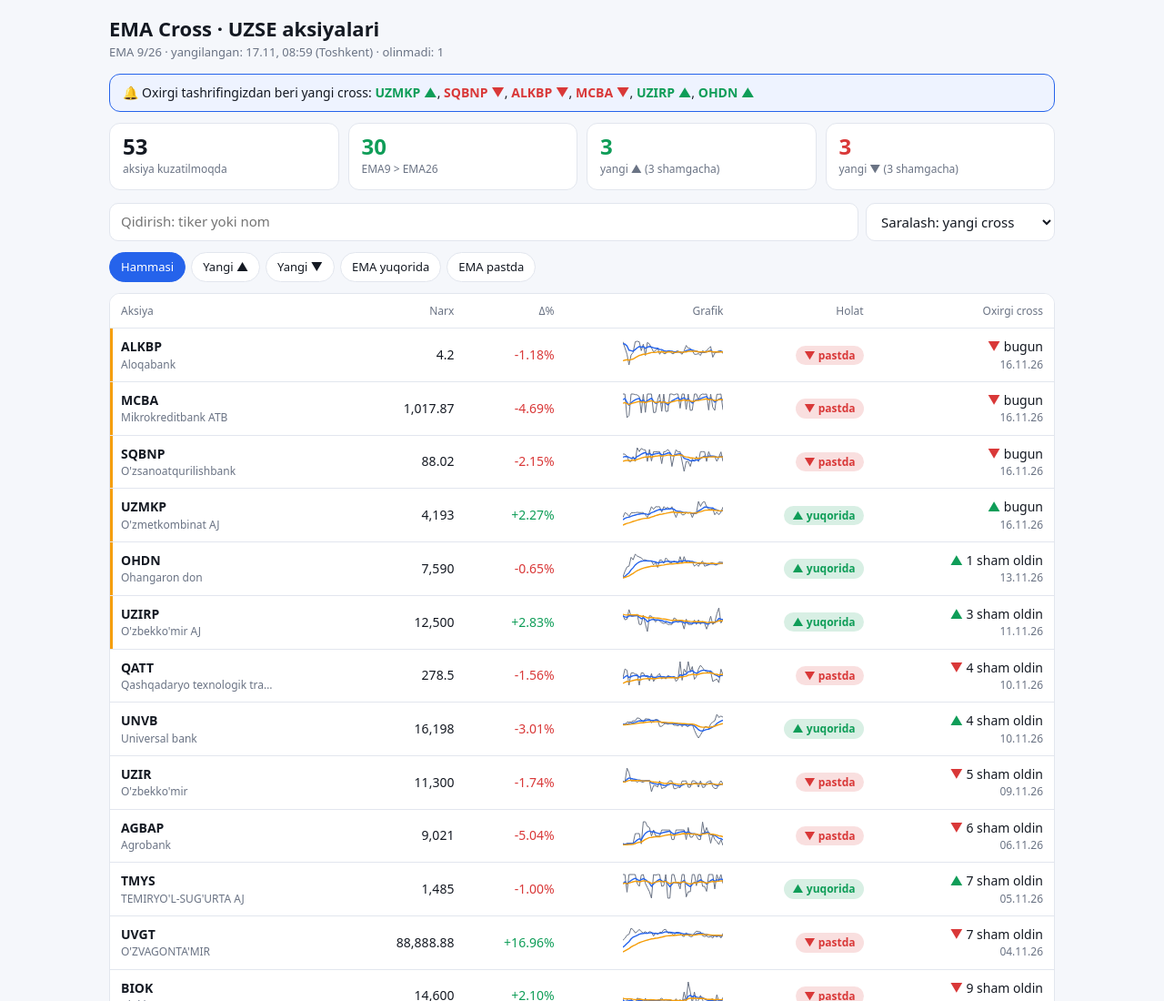
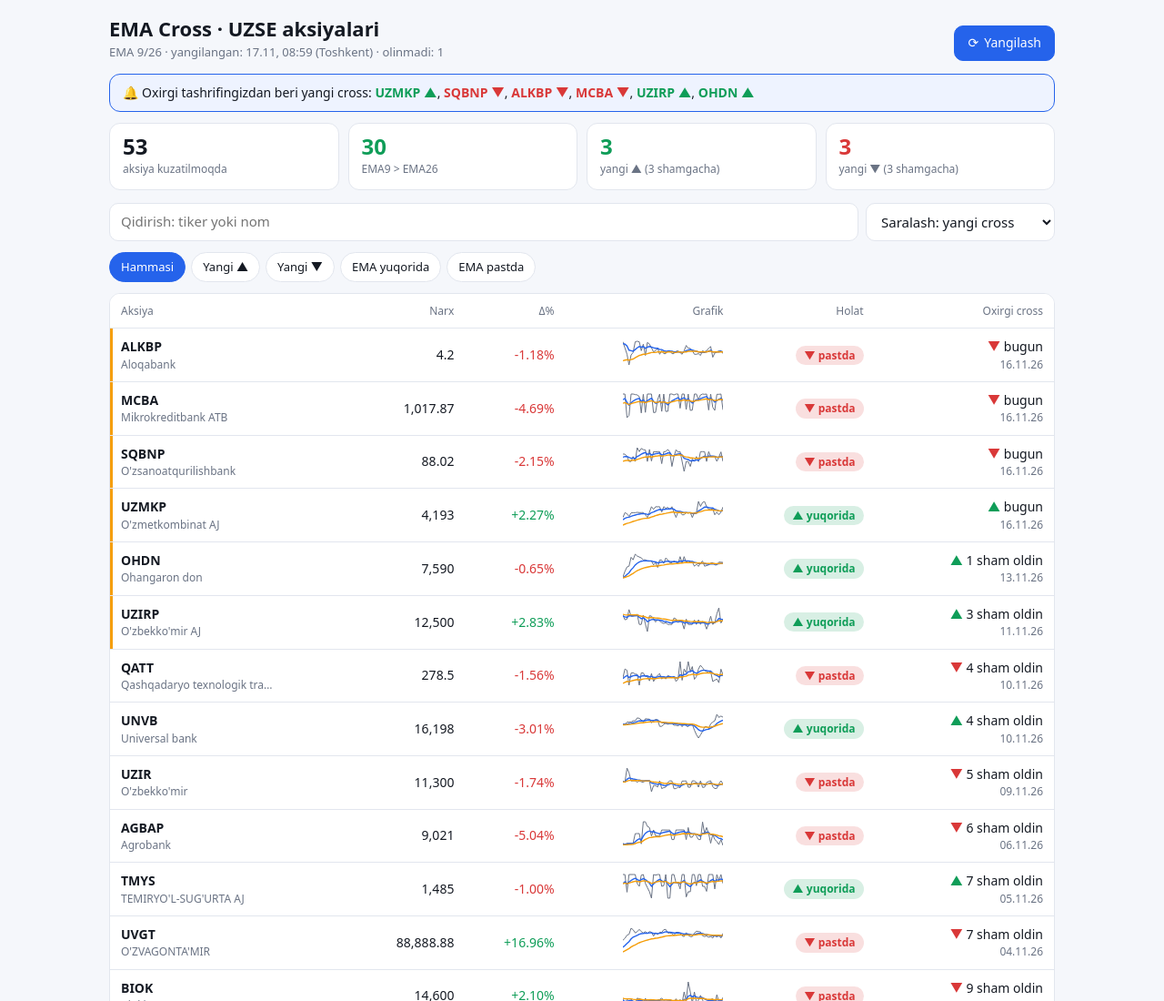
Before and after one commit to sardor9/ema-cross-alert, a plain HTML site: page docs/index.html in a window 1280 px wide. Shown: the top 1100 px of the page at 91% size. Drawn offline with Linux system fonts and the light colour scheme.

Commit message:
Add buttons for actions and toast notifications

```diff
--- a/docs/index.html
+++ b/docs/index.html
@@ -15,6 +15,13 @@ h1{font-size:22px;margin:0}.sub{color:var(--mut);font-size:13px}
 .stats{display:grid;grid-template-columns:repeat(auto-fit,minmax(150px,1fr));gap:10px;margin-bottom:14px}
 .st{background:var(--card);border:1px solid var(--bd);border-radius:12px;padding:12px 14px}
 .st b{display:block;font-size:24px;line-height:1.1}.st span{color:var(--mut);font-size:12px}
+.acts{display:flex;gap:8px;align-items:center}
+.btn{background:var(--card);color:var(--tx);border:1px solid var(--bd);border-radius:10px;padding:8px 14px;font:inherit;font-size:14px;cursor:pointer;text-decoration:none;display:inline-flex;gap:6px;align-items:center}
+.btn:hover{border-color:var(--ac)}.btn[disabled]{opacity:.6;cursor:default}
+.btn.p{background:var(--ac);border-color:var(--ac);color:#fff}
+@keyframes sp{to{transform:rotate(360deg)}}.spin{display:inline-block;animation:sp .8s linear infinite}
+#toast{position:fixed;left:50%;bottom:calc(20px + env(safe-area-inset-bottom));transform:translateX(-50%);background:var(--tx);color:var(--bg);padding:9px 16px;border-radius:99px;font-size:14px;opacity:0;pointer-events:none;transition:opacity .25s;z-index:20;max-width:90vw;text-align:center}
+#toast.on{opacity:1}
 .bar{display:flex;flex-wrap:wrap;gap:8px;align-items:center;margin-bottom:12px}
 input,select{background:var(--card);color:var(--tx);border:1px solid var(--bd);border-radius:10px;padding:9px 12px;font:inherit}
 input{flex:1;min-width:150px}
@@ -50,7 +57,9 @@ footer{color:var(--mut);font-size:12px;margin:16px 0 8px;text-align:center}
 <div class="w">
   <header>
     <div><h1>EMA Cross · UZSE aksiyalari</h1><div class="sub" id="meta">Yuklanmoqda…</div></div>
+    <div class="acts"><a class="btn" id="gh" href="#" target="_blank" rel="noopener" style="display:none" title="GitHub'da yangi tekshiruvni ishga tushirish">⚙ Actions</a><button class="btn p" id="rf"><span id="ri">⟳</span> Yangilash</button></div>
   </header>
+  <div id="toast"></div>
   <div class="banner" id="banner"></div>
   <div class="stats" id="stats"></div>
   <div class="bar">
@@ -81,9 +90,23 @@ const f2=x=>Number(x).toLocaleString("en-US",{maximumFractionDigits:2});
 const dm=d=>d?d.slice(8,10)+"."+d.slice(5,7)+"."+d.slice(2,4):"";
 const agoTxt=n=>n===0?"bugun":n+" sham oldin";
 
-fetch("data.json?"+Date.now()).then(r=>{if(!r.ok)throw 0;return r.json()}).then(init).catch(()=>{
-  $("#meta").textContent="Maʼlumot topilmadi";
-  $("#empty").style.display="block";$("#empty").innerHTML="docs/data.json hali yaratilmagan.<br>GitHub → Actions → <b>EMA Cross Alert</b> → Run workflow bosing, tugagach sahifani yangilang."});
+let toastT;
+function toast(m){const t=$("#toast");t.textContent=m;t.classList.add("on");clearTimeout(toastT);toastT=setTimeout(()=>t.classList.remove("on"),2600)}
+function load(manual){
+  const b=$("#rf"),ic=$("#ri");b.disabled=true;ic.classList.add("spin");
+  return fetch("data.json?"+Date.now(),{cache:"no-store"}).then(r=>{if(!r.ok)throw 0;return r.json()}).then(d=>{
+    const same=D&&D.updated===d.updated;
+    init(d);
+    if(manual)toast(same?"Yangi maʼlumot yoʻq — oxirgi yangilanish shu":"✅ Maʼlumot yangilandi")
+  }).catch(()=>{
+    if(!D){$("#meta").textContent="Maʼlumot topilmadi";$("#empty").style.display="block";$("#empty").innerHTML="docs/data.json hali yaratilmagan.<br>GitHub → Actions → <b>EMA Cross Alert</b> → Run workflow bosing, tugagach sahifani yangilang."}
+    else if(manual)toast("Yuklab boʻlmadi, keyinroq urinib koʻring")
+  }).finally(()=>{b.disabled=false;ic.classList.remove("spin")})}
+$("#rf").onclick=()=>load(true);
+setInterval(()=>{if(!document.hidden)load(false)},10*60*1000);
+document.addEventListener("visibilitychange",()=>{if(!document.hidden&&D&&Date.now()-new Date(D.updated)>6*3600*1000)load(false)});
+if(location.hostname.endsWith(".github.io")){const u=location.hostname.split(".")[0],r=location.pathname.split("/")[1];if(u&&r){const g=$("#gh");g.href=`https://github.com/${u}/${r}/actions/workflows/ema-cross.yml`;g.style.display=""}}
+load(false);
 
 function init(d){
   D=d; const t=new Date(d.updated);
```
